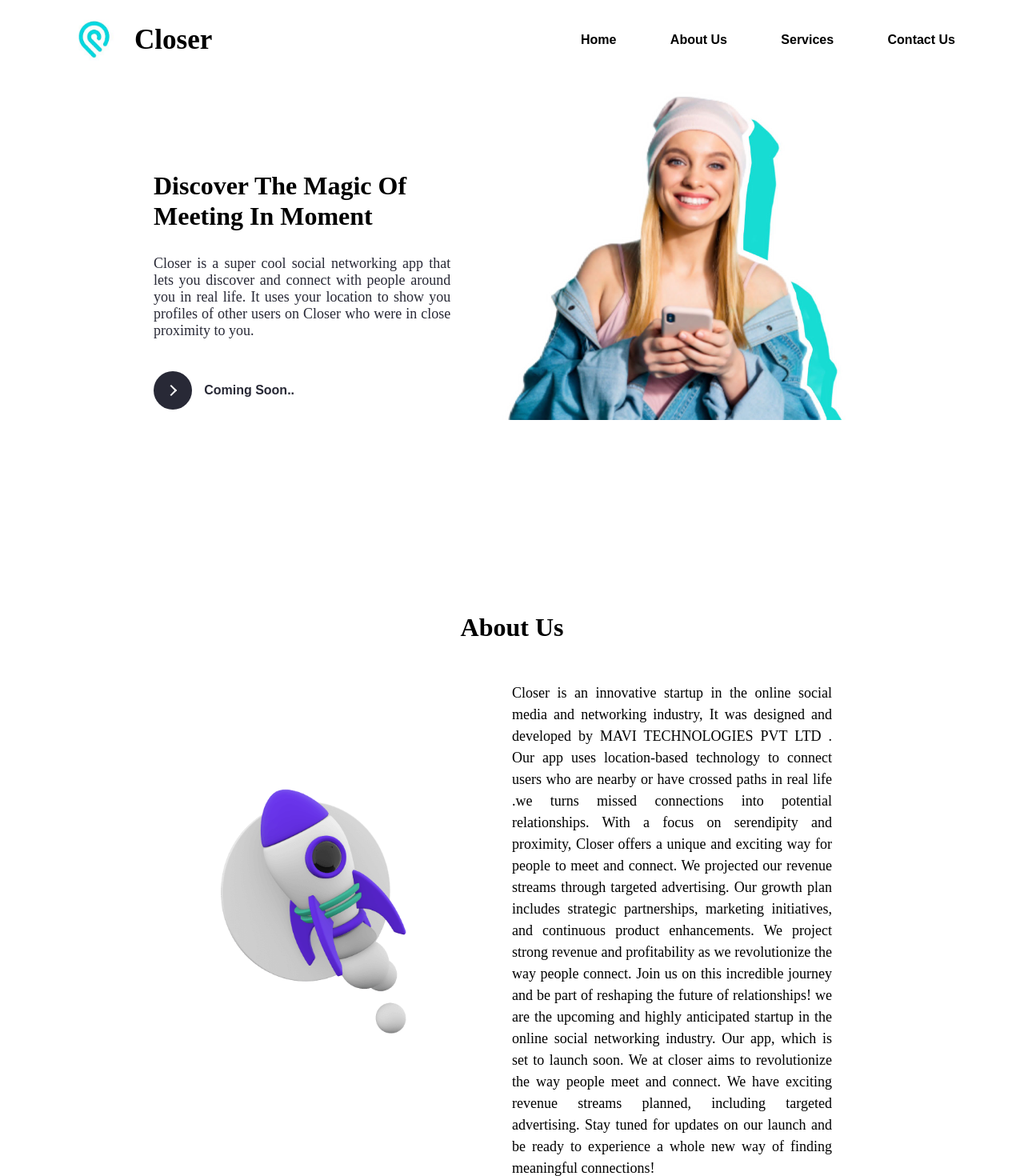
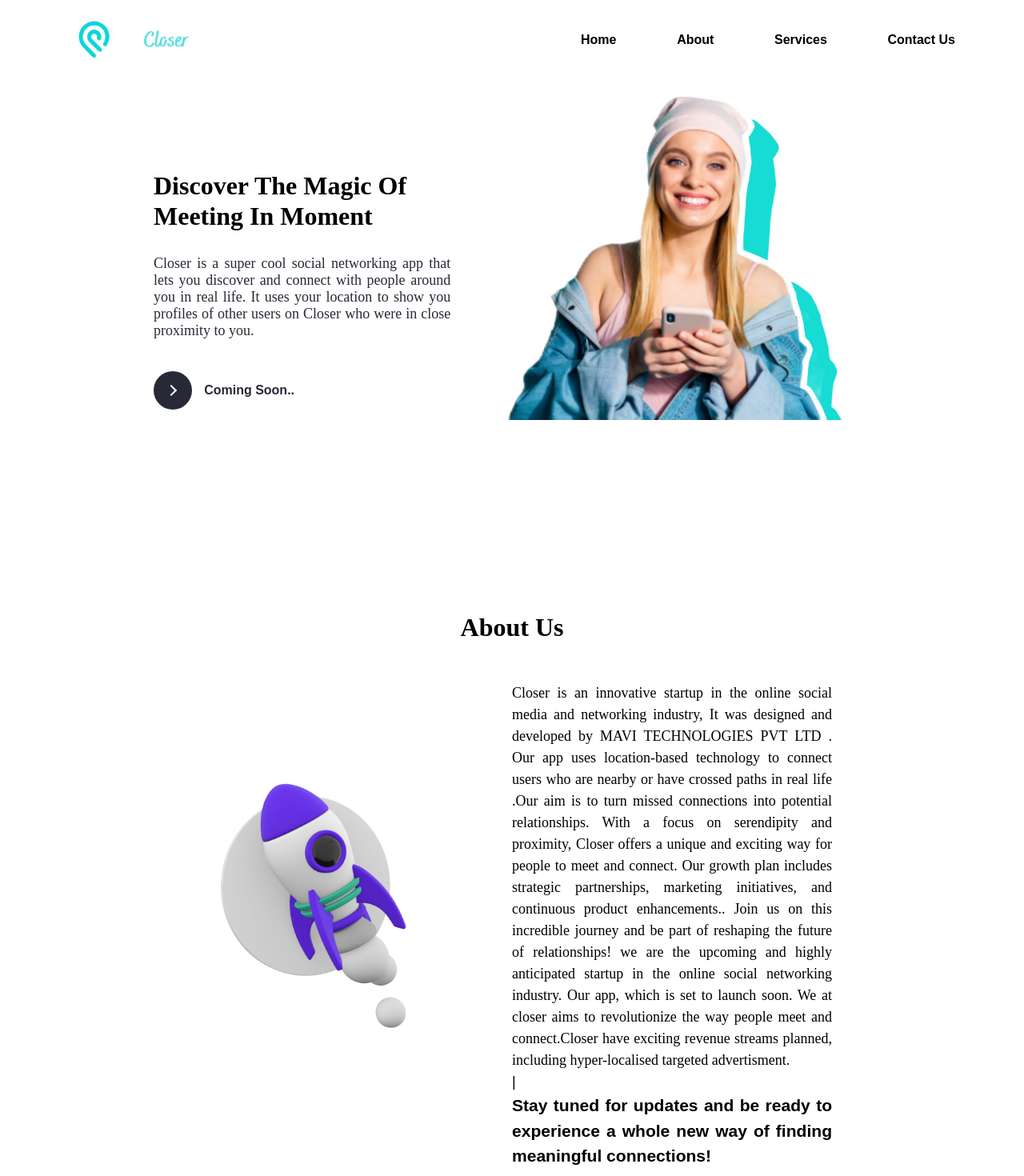
Before and after one commit to udityaprakash/closerr-React, a React (Create React App) app: page / in a window 1280 px wide. Shown: the top 1470 px of the page at 80% size. Built offline with nearby package versions, Linux system fonts and the light colour scheme; a web font is replaced by a local one.

Commit message:
changed content of about us

```diff
--- a/src/Sections/About/index.js
+++ b/src/Sections/About/index.js
@@ -31,21 +31,33 @@
               networking industry, It was designed and developed by MAVI
               TECHNOLOGIES PVT LTD . Our app uses location-based technology to
               connect users who are nearby or have crossed paths in real life
-              .we turns missed connections into potential relationships. With a
+              .Our aim is to turn missed connections into potential relationships. With a
               focus on serendipity and proximity, Closer offers a unique and
-              exciting way for people to meet and connect. We projected our
-              revenue streams through targeted advertising. Our growth plan
+              exciting way for people to meet and connect. Our growth plan
               includes strategic partnerships, marketing initiatives, and
-              continuous product enhancements. We project strong revenue and
-              profitability as we revolutionize the way people connect. Join us
+              continuous product enhancements.. Join us
               on this incredible journey and be part of reshaping the future of
               relationships! we are the upcoming and highly anticipated startup
               in the online social networking industry. Our app, which is set to
               launch soon. We at closer aims to revolutionize the way people
-              meet and connect. We have exciting revenue streams planned,
-              including targeted advertising. Stay tuned for updates on our
-              launch and be ready to experience a whole new way of finding
-              meaningful connections!
+              meet and connect.Closer have exciting revenue streams planned,
+              including hyper-localised targeted advertisment.
+              <pre>
+                <p>
+                  |
+
+                </p>
+              </pre>
+              <b><h3>
+
+                  Stay tuned for updates and be ready to experience a whole new way of finding meaningful connections!
+              </h3>
+                  </b>
+              {/* <p>
+                </p>
+              <b>
+
+              </b> */}
             </h4>
 
             <div className="circle-container">
--- a/src/Sections/Hero/styles.css
+++ b/src/Sections/Hero/styles.css
@@ -123,9 +123,12 @@
   .button-hover:hover {
     color: white;
 }
+.title{
+  font-size: xx-large;
+}
 
   h1.title {
-    font-size:xx-large;
+    /* font-size:36px; */
     line-height: 1.2;
     font-family: 'Josefin Sans';
     text-align:left;
--- a/src/components/Header/index.js
+++ b/src/components/Header/index.js
@@ -3,6 +3,7 @@
 import { ScrollTrigger } from "gsap/ScrollTrigger";
 import "./styles.css";
 import logo from "../../assets/logo.jpeg";
+import closertext from "../../assets/closertext.png";
 import { AiOutlineMenu } from "react-icons/ai";
 import { AiOutlineClose } from "react-icons/ai";
 
@@ -67,14 +68,15 @@
     <div className="header" ref={ref}>
       <div className="logo">
         <img src={logo} alt="closer" />
-        <h3>Closer</h3>
+        <img src={closertext} alt="closer" height="100" />
+        {/* <h3>Closer</h3> */}
       </div>
       <div className="nav">
         <a href="#home" onClick={(e) => scrollUp("home", e)}>
           Home
         </a>
         <a href="#about" onClick={(e) => scrollUp("about", e)}>
-          About Us
+          About
         </a>
         <a href="#services" onClick={(e) => scrollUp("services", e)}>
           Services
```
Also changed, not shown: src/assets/closertext.png (added).
